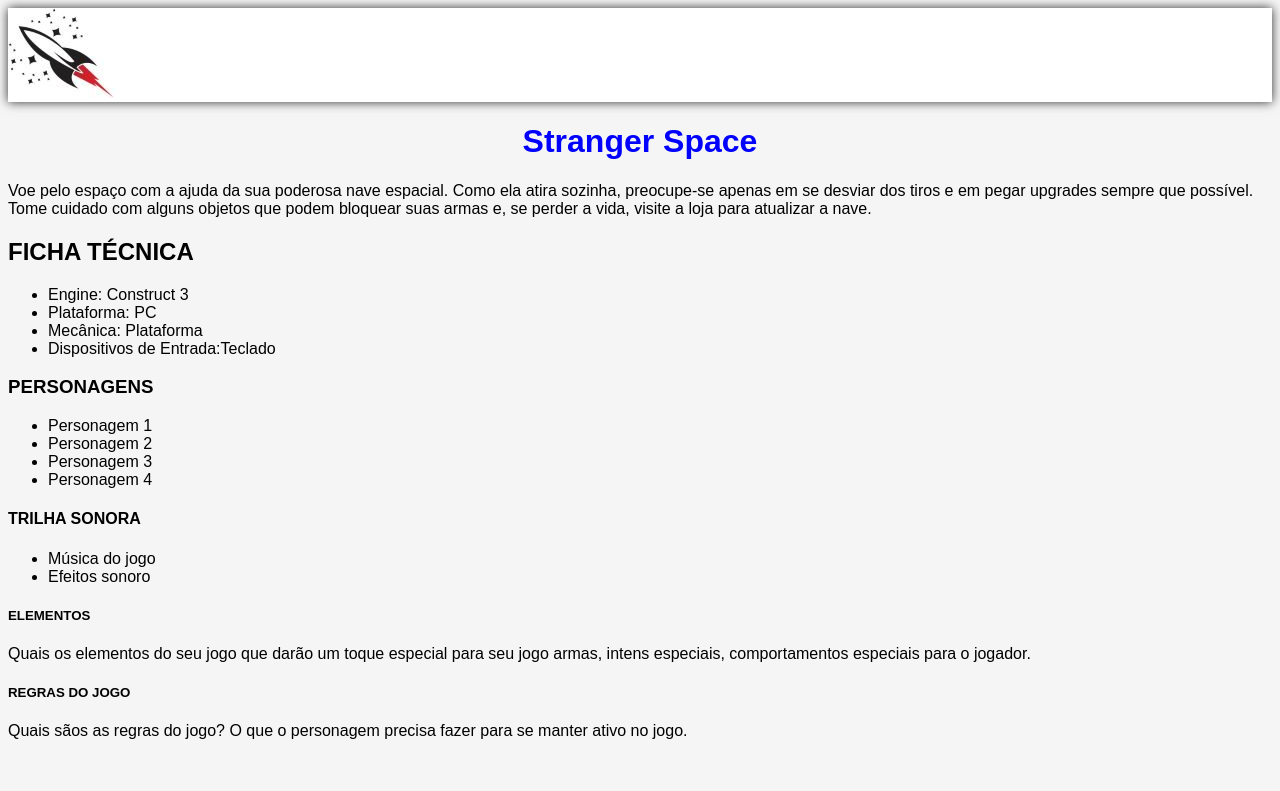
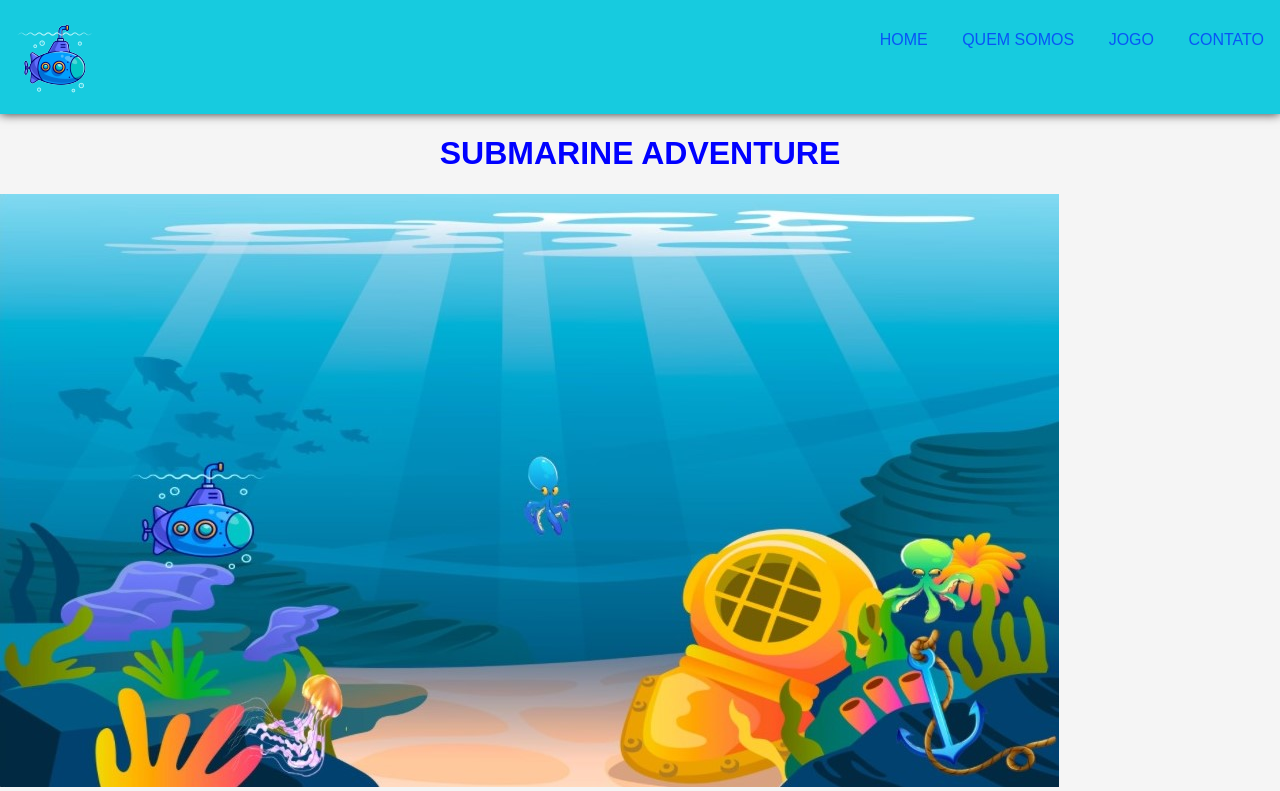
Before and after one commit to rsoliveeira/TechAcademy, a plain HTML site: page projeto.html in a window 1280 px wide. Shown: the top 791 px of the page. Drawn offline with Linux system fonts and the light colour scheme.

Commit message:
commit inicial

```diff
--- a/projeto.html
+++ b/projeto.html
@@ -1,44 +1,31 @@
 <!DOCTYPE html>
 <html lang="pt-br">
     <head>
-        <title>STRANGER SPACE</title>
+        <title>SUBMARINE ADVENTURE</title>
         <meta charset="UTF-8">
         <link rel="stylesheet" type="text/css" href="style.css">
-        <link rel="shortcut icon" href="imagem/lixo-espacial.jpg">
+        <link rel="shortcut icon" href="imagem/l1.png">
     </head>
+
     <body>
         <header>
-            <img src="imagem/vecteezy_vector-icon-plane-logo-space-rocket-premium-design_7035557.jpg">
+            <a href="projeto.html" title="HOME">
+            <img src="imagem/submarino.png">
+            </a>
+            <nav>
+                <a href="projeto.html" title="HOME">HOME</a>
+                <a href="quemsomos.html" title="QUEM SOMOS">QUEM SOMOS</a>
+                <a href="jogo.html" title="JOGO">JOGO</a>
+                <a href="contato.html" title="CONTATO">CONTATO</a>
+            </nav>
         </header>
-            <h1>Stranger Space</h1>
-           <p>Voe pelo espaço com a ajuda da sua poderosa nave espacial. Como ela atira sozinha, preocupe-se apenas em se desviar dos tiros
-                e em pegar upgrades sempre que possível.
-                Tome cuidado com alguns objetos que podem bloquear suas armas e, se perder a vida, visite a loja para atualizar a nave.</p>
-                <h2>FICHA TÉCNICA</h2>
-           <ul>
-                <li>
-                Engine: Construct 3</li>
-                <li>Plataforma: PC</li>
-                <li>Mecânica: Plataforma</li>
-                <li>Dispositivos de Entrada:Teclado</li>
-            </ul>
-            <h3>PERSONAGENS</h3>
-            <ul>
-                <li>Personagem 1</li>
-                <li>Personagem 2</li>
-                <li>Personagem 3</li>
-                <li>Personagem 4</li>
-            </ul>
-                <h4>TRILHA SONORA</h4>
-                    <ul>
-                        <li>Música do jogo</li>
-                        <li>Efeitos sonoro</li>
-                    </ul>
-                        <h5>ELEMENTOS</h5>
-                        <p>Quais os elementos do seu jogo que darão um toque especial para seu jogo
-                            armas, intens especiais, comportamentos especiais para o jogador.</p>
-                            <h5> REGRAS DO JOGO</h5>
-                            <p>Quais sãos as regras do jogo? O que o personagem precisa fazer para se manter ativo no jogo.</p>
+
+        <main>
+            <h1>SUBMARINE ADVENTURE</h1>
+            <img src="imagem/fase1.jpg">
+            <img src="imagem/fase2.jpg">
+            <img src="imagem/fase3.jpg">
         </main>
+
     </body>
 </html>
--- a/style.css
+++ b/style.css
@@ -1,12 +1,26 @@
 body {
-    background-color: whitesmoke;
+    background-color: rgb(245, 245, 245);
     font-family: Arial;
+    Margin: 0;
 }
 
 header {
-    background-color: white;
+    background-color: rgb(23, 203, 223);
     width: 100%;
     box-shadow: 0 0 10px #2e2d2d;
+    padding: 1px;
+    box-sizing: border-box;
+}
+
+header nav {
+    float: right;
+    margin-top: 30px;
+}
+
+header nav a {
+    text-decoration: none;
+    color: rgb(8, 84, 247);
+    margin: 15px;
 }
 
 h1 {
@@ -19,3 +33,8 @@ h1 {
     /* centralizar */
     margin: auto;
 }
+
+.centro {
+    /* centralizar */
+    margin: auto;
+}
```
Also changed, not shown: contato.html (added, +31 -0 lines), jogo.html (added, +47 -0 lines), quemsomos.html (added, +29 -0 lines), imagem/36.01-removebg-preview.png (added), imagem/fase1.jpg (added), imagem/fase2.jpg (added), imagem/fase3.jpg (added), imagem/l1.png (added), imagem/lixo-espacial.jpg (deleted), imagem/nave.png (deleted), imagem/png-transparent-rocket-launch-spacecraft-logo-rocket-sticker-vehicle-weapons.png (deleted), imagem/submarino.png (added), imagem/telainicio.jpg (added), imagem/teste.jpg (deleted), 4 more files.
